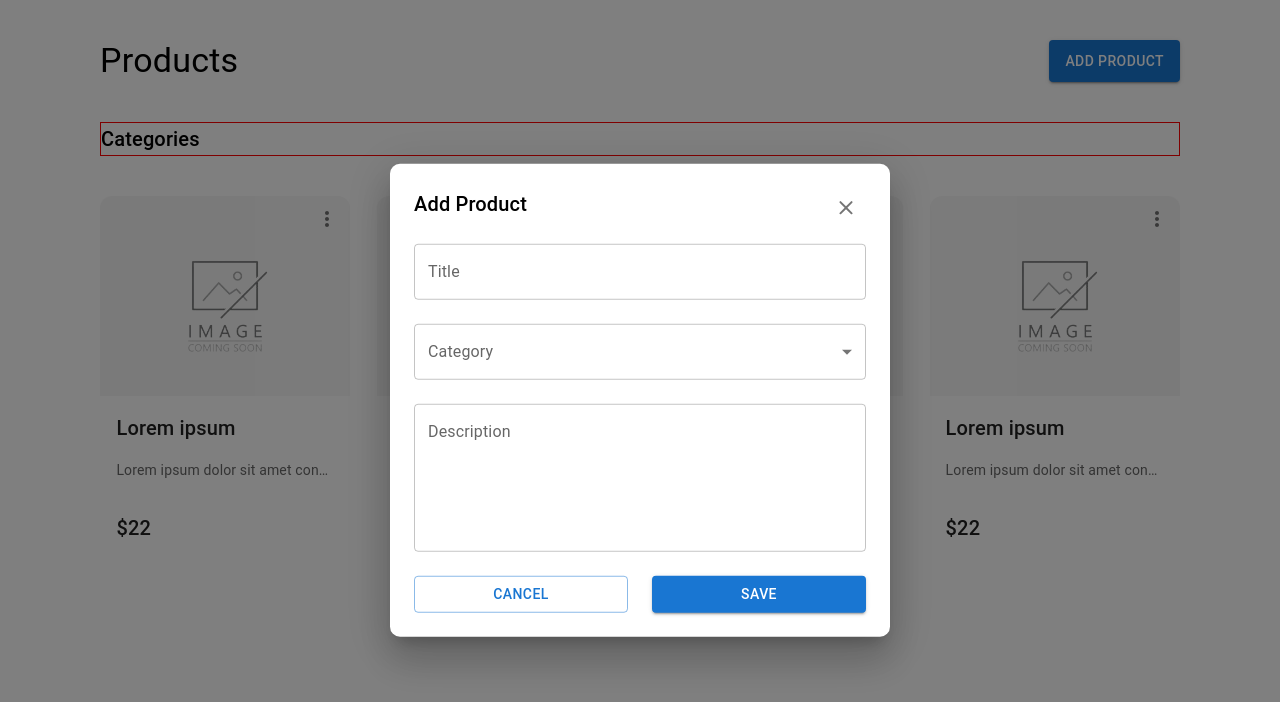
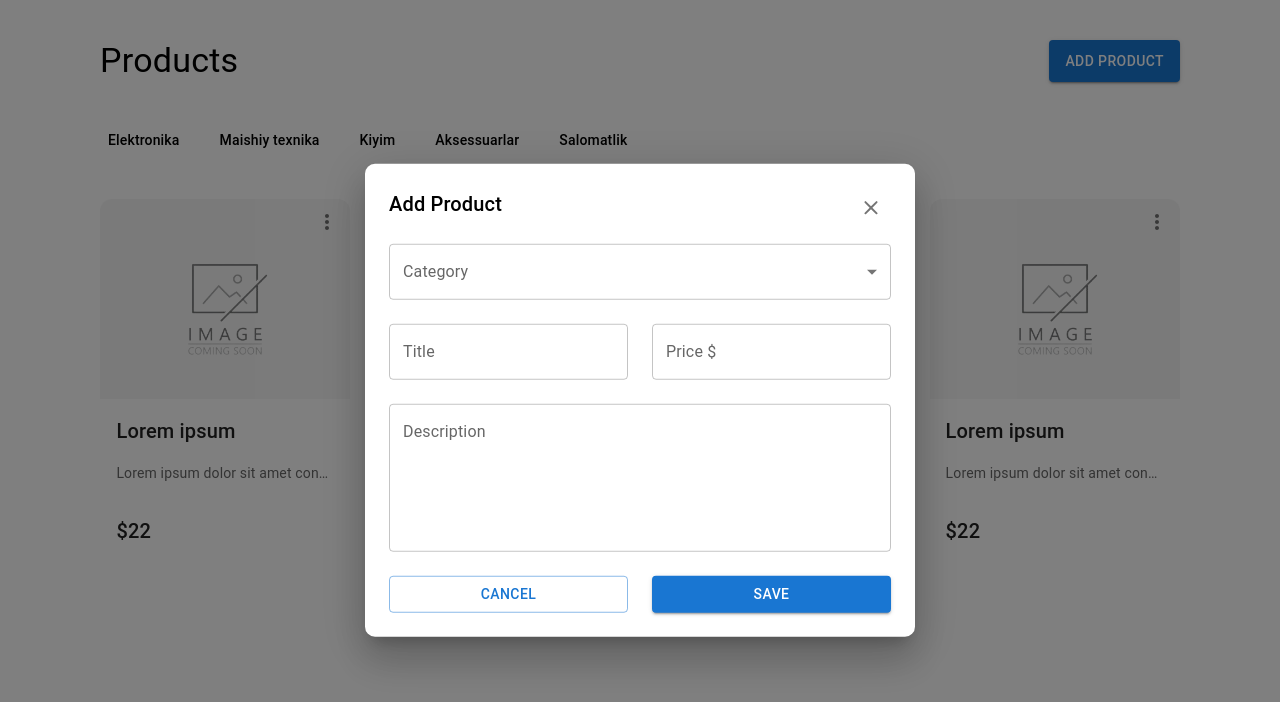
Before and after one commit to SpeedyM282/test-work, a React (Create React App) app: page / in a window 1280 px wide. Both pictures are taken after a click on the button "ADD PRODUCT". Shown: the top 702 px of the page. Built offline with nearby package versions, Linux system fonts and the light colour scheme.

Commit message:
add create product form validation

```diff
--- a/src/components/CreateProductModal.tsx
+++ b/src/components/CreateProductModal.tsx
@@ -1,10 +1,8 @@
 import { useState } from "react";
 import CloseRoundedIcon from "@mui/icons-material/CloseRounded";
-import HeadphonesRoundedIcon from "@mui/icons-material/HeadphonesRounded";
-import BlenderRoundedIcon from "@mui/icons-material/BlenderRounded";
-import CheckroomRoundedIcon from "@mui/icons-material/CheckroomRounded";
-import BusinessCenterRoundedIcon from "@mui/icons-material/BusinessCenterRounded";
-import FavoriteRoundedIcon from "@mui/icons-material/FavoriteRounded";
+import * as yup from "yup";
+import { yupResolver } from "@hookform/resolvers/yup";
+import { useForm, SubmitHandler } from "react-hook-form";
 import {
 	Modal,
 	Stack,
@@ -18,21 +16,31 @@ import {
 	FormControl,
 	SelectChangeEvent,
 } from "@mui/material";
+import { categories } from "../helper";
 
 interface IProps {
 	open: boolean;
 	handleClose: () => void;
 }
 
-const style = {
+interface FormData {
+	title: string;
+	price: number;
+	category: string;
+	description: string;
+}
+
+const modalStyle = {
 	position: "absolute" as "absolute",
 	top: "50%",
 	left: "50%",
 	transform: "translate(-50%, -50%)",
-	width: 500,
+	width: 550,
 	bgcolor: "background.paper",
 	boxShadow: 24,
 	borderRadius: 2.5,
+	border: "none",
+	outline: "none",
 	p: 3,
 };
 
@@ -48,12 +56,40 @@ const menuItemStyles = {
 const CreateProductModal = ({ open, handleClose }: IProps) => {
 	const [age, setAge] = useState("");
 
+	const createProductSchema = yup.object().shape({
+		category: yup.string().required("Category is required"),
+		title: yup
+			.string()
+			.min(5, "Title must contain at least 5 characters")
+			.required("Title is required"),
+		description: yup
+			.string()
+			.min(25, "Description must contain at least 25 characters")
+			.required("Description is required"),
+		price: yup
+			.number()
+			.typeError("Price is required")
+			.required("Price is required"),
+	});
+
+	const {
+		register,
+		handleSubmit,
+		formState: { errors },
+	} = useForm<FormData>({
+		resolver: yupResolver(createProductSchema),
+	});
+
 	const handleChange = (event: SelectChangeEvent) => {
 		setAge(event.target.value as string);
 	};
 
 	const onClose = () => {
 		handleClose();
+	};
+
+	const onSubmit: SubmitHandler<FormData> = (data) => {
+		console.log(data);
 	};
 
 	return (
@@ -63,7 +99,7 @@ const CreateProductModal = ({ open, handleClose }: IProps) => {
 			aria-labelledby="modal-modal-title"
 			aria-describedby="modal-modal-description"
 		>
-			<Stack sx={style}>
+			<Stack sx={modalStyle}>
 				<Stack direction="row" justifyContent="space-between" mb={2}>
 					<Typography variant="h6">Add Product</Typography>
 
@@ -72,10 +108,13 @@ const CreateProductModal = ({ open, handleClose }: IProps) => {
 					</IconButton>
 				</Stack>
 
-				<Stack component="form" direction="column" gap={3}>
-					<TextField label="Title" />
-
-					<FormControl fullWidth>
+				<Stack
+					component="form"
+					direction="column"
+					gap={3}
+					onSubmit={handleSubmit(onSubmit)}
+				>
+					<FormControl fullWidth {...register("category")}>
 						<InputLabel id="demo-simple-select-label">Category</InputLabel>
 						<Select
 							labelId="demo-simple-select-label"
@@ -83,31 +122,46 @@ const CreateProductModal = ({ open, handleClose }: IProps) => {
 							value={age}
 							label="Category"
 							onChange={handleChange}
+							error={!!errors.category}
 						>
-							<MenuItem sx={menuItemStyles} value={10}>
-								<HeadphonesRoundedIcon />
-								Elektronika
-							</MenuItem>
-							<MenuItem sx={menuItemStyles} value={20}>
-								<BlenderRoundedIcon />
-								Maishiy texnika
-							</MenuItem>
-							<MenuItem sx={menuItemStyles} value={30}>
-								<CheckroomRoundedIcon />
-								Kiyim
-							</MenuItem>
-							<MenuItem sx={menuItemStyles} value={30}>
-								<BusinessCenterRoundedIcon />
-								Aksessuarlar
-							</MenuItem>
-							<MenuItem sx={menuItemStyles} value={30}>
-								<FavoriteRoundedIcon />
-								Salomatlik
-							</MenuItem>
+							{categories.map((e) => (
+								<MenuItem key={e.text} sx={menuItemStyles} value={e.text}>
+									{e.icon}
+									{e.text}
+								</MenuItem>
+							))}
 						</Select>
+						{!!errors.category && (
+							<Typography ml={2} color="error" variant="caption">
+								{errors.category.message}
+							</Typography>
+						)}
 					</FormControl>
 
-					<TextField label="Description" multiline rows={5} />
+					<Stack direction="row" gap={3}>
+						<TextField
+							label="Title"
+							{...register("title")}
+							error={!!errors.title}
+							helperText={errors.title?.message}
+						/>
+						<TextField
+							label="Price $"
+							type="number"
+							{...register("price")}
+							error={!!errors.price}
+							helperText={errors.price?.message}
+						/>
+					</Stack>
+
+					<TextField
+						rows={5}
+						multiline
+						label="Description"
+						{...register("description")}
+						error={!!errors.description}
+						helperText={errors.description?.message}
+					/>
 
 					<Stack direction="row" gap={3}>
 						<Button fullWidth variant="outlined" onClick={onClose}>
--- /dev/null
+++ b/src/helper.tsx
@@ -0,0 +1,28 @@
+import BlenderRoundedIcon from "@mui/icons-material/BlenderRounded";
+import FavoriteRoundedIcon from "@mui/icons-material/FavoriteRounded";
+import CheckroomRoundedIcon from "@mui/icons-material/CheckroomRounded";
+import HeadphonesRoundedIcon from "@mui/icons-material/HeadphonesRounded";
+import BusinessCenterRoundedIcon from "@mui/icons-material/BusinessCenterRounded";
+
+export const categories = [
+	{
+		icon: <HeadphonesRoundedIcon />,
+		text: "Elektronika",
+	},
+	{
+		icon: <BlenderRoundedIcon />,
+		text: "Maishiy texnika",
+	},
+	{
+		icon: <CheckroomRoundedIcon />,
+		text: "Kiyim",
+	},
+	{
+		icon: <BusinessCenterRoundedIcon />,
+		text: "Aksessuarlar",
+	},
+	{
+		icon: <FavoriteRoundedIcon />,
+		text: "Salomatlik",
+	},
+];
--- a/src/index.css
+++ b/src/index.css
@@ -3,3 +3,14 @@
 	padding: 0;
 	box-sizing: border-box;
 }
+
+a {
+	color: #000;
+	text-decoration: none;
+}
+
+input[type="number"]::-webkit-inner-spin-button,
+input[type="number"]::-webkit-outer-spin-button {
+	-webkit-appearance: none;
+	margin: 0;
+}
--- a/src/pages/main/index.tsx
+++ b/src/pages/main/index.tsx
@@ -1,10 +1,13 @@
 import { useState } from "react";
-import CreateProductModal from "../../components/CreateProductModal";
+import { Link } from "react-router-dom";
+import { categories } from "../../helper";
 import Product from "../../components/Product";
 import { Button, Stack, Typography } from "@mui/material";
+import CreateProductModal from "../../components/CreateProductModal";
 
 const Main = () => {
 	const [open, setOpen] = useState(false);
+
 	const handleOpen = () => setOpen(true);
 	const handleClose = () => setOpen(false);
 
@@ -28,8 +31,26 @@ const Main = () => {
 					</Button>
 				</Stack>
 
-				<Stack border="1px solid red">
-					<Typography variant="h6">Categories</Typography>
+				<Stack direction="row" gap={3}>
+					{categories.map((e) => (
+						<Link key={e.text} to={`/?category=${e.text}`}>
+							<Typography
+								variant="body2"
+								sx={{
+									p: 1,
+									fontWeight: 500,
+									transition: "0.3s",
+									borderBottom: "1px solid transparent",
+									"&:hover": {
+										color: "#1976d2",
+										borderBottom: "1px solid #1976d2",
+									},
+								}}
+							>
+								{e.text}
+							</Typography>
+						</Link>
+					))}
 				</Stack>
 
 				<Stack
```
